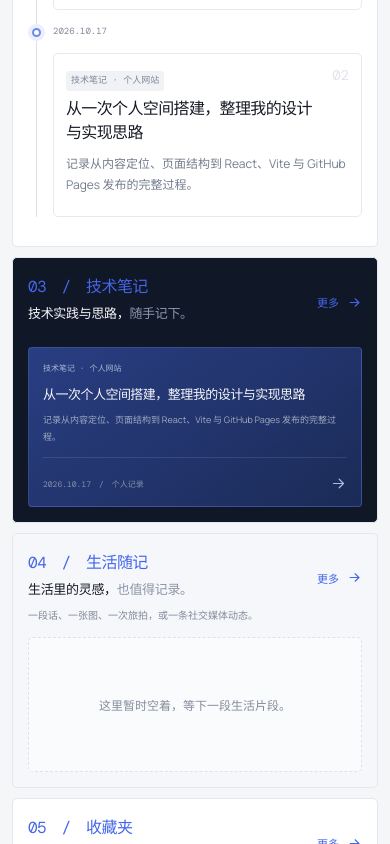
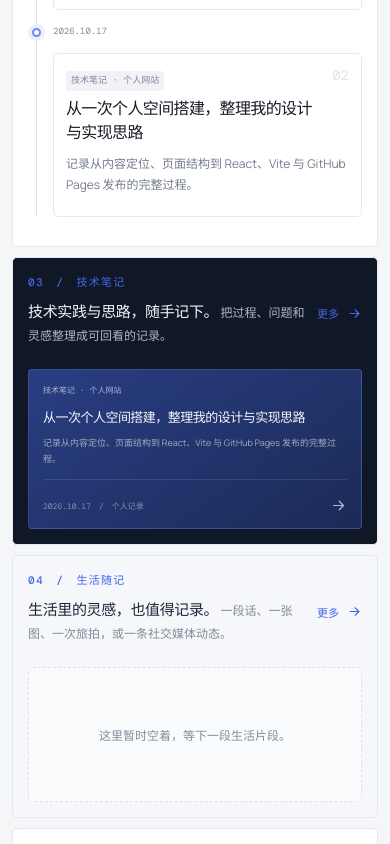
Before and after one commit to kairyqi/kairyqi-blog, a React (Vite) app: page / in a window 390 px wide. Shown: the part 1156-2000 px from the top of the page. Built offline with nearby package versions, Linux system fonts and the light colour scheme.

Commit message:
Combine section heading copy and enlarge favorites

```diff
--- a/src/main.jsx
+++ b/src/main.jsx
@@ -162,15 +162,15 @@ function App() {
     </aside>
     <div className="main-column">
 
-    <section className="experience-section section-pad" id="experience"><div className="page-width"><div className="section-heading"><div><span className="section-kicker">02　/　日志</span><h2>空间里的新内容，<em>按时间汇集。</em></h2></div><div className="heading-aside"><p>技术笔记、收藏、项目和生活片段，都在这里留下时间。</p><a className="text-link" href="?view=list&amp;section=journal&amp;page=1">更多 <Icon name="arrow" size={15}/></a></div></div><div className="timeline">{logEntries.slice(0, 3).map((entry, index) => <a className="timeline-item" href={routeForDetail(entry.id)} key={entry.date + entry.title}><div className="timeline-date">{entry.date}</div><div className="timeline-marker"><i/></div><div className="timeline-content"><div className="timeline-top"><div><span className={index === 0 ? 'role-tag' : 'role-tag muted-tag'}>{entry.category}</span><h3>{entry.title}</h3></div><span className="timeline-number">{String(index + 1).padStart(2, '0')}</span></div><p className="timeline-desc">{entry.note}</p></div></a>)}</div></div></section>
+    <section className="experience-section section-pad" id="experience"><div className="page-width"><div className="section-heading"><div><span className="section-kicker">02　/　日志</span><p><strong>空间里的新内容，按时间汇集。</strong> 技术笔记、收藏、项目和生活片段，都在这里留下时间。</p></div><div className="heading-aside"><a className="text-link" href="?view=list&amp;section=journal&amp;page=1">更多 <Icon name="arrow" size={15}/></a></div></div><div className="timeline">{logEntries.slice(0, 3).map((entry, index) => <a className="timeline-item" href={routeForDetail(entry.id)} key={entry.date + entry.title}><div className="timeline-date">{entry.date}</div><div className="timeline-marker"><i/></div><div className="timeline-content"><div className="timeline-top"><div><span className={index === 0 ? 'role-tag' : 'role-tag muted-tag'}>{entry.category}</span><h3>{entry.title}</h3></div><span className="timeline-number">{String(index + 1).padStart(2, '0')}</span></div><p className="timeline-desc">{entry.note}</p></div></a>)}</div></div></section>
 
-    <section className="notes-section section-pad" id="notes"><div className="page-width"><div className="section-heading"><div><span className="section-kicker">03　/　技术笔记</span><h2>技术实践与思路，<em>随手记下。</em></h2></div><a className="text-link" href="?view=list&amp;section=notes&amp;page=1">更多 <Icon name="arrow" size={15}/></a></div><div className="notes-grid">{noteEntries.length ? noteEntries.slice(0, 3).map((entry, index) => <a className={`note-card${index === 0 ? ' note-feature' : ''}`} href={`?view=detail&id=${entry.id}`} key={entry.id}><span className="note-type">{entry.category}</span><div className="note-card-copy"><h3>{entry.title}</h3><p>{entry.note}</p></div><div className="note-foot"><span>{entry.date}　/　个人记录</span><Icon name="arrow" size={17}/></div></a>) : <div className="empty-state">还没有技术笔记，之后有想法时再记下来。</div>}</div></div></section>
+    <section className="notes-section section-pad" id="notes"><div className="page-width"><div className="section-heading"><div><span className="section-kicker">03　/　技术笔记</span><p><strong>技术实践与思路，随手记下。</strong> 把过程、问题和灵感整理成可回看的记录。</p></div><a className="text-link" href="?view=list&amp;section=notes&amp;page=1">更多 <Icon name="arrow" size={15}/></a></div><div className="notes-grid">{noteEntries.length ? noteEntries.slice(0, 3).map((entry, index) => <a className={`note-card${index === 0 ? ' note-feature' : ''}`} href={`?view=detail&id=${entry.id}`} key={entry.id}><span className="note-type">{entry.category}</span><div className="note-card-copy"><h3>{entry.title}</h3><p>{entry.note}</p></div><div className="note-foot"><span>{entry.date}　/　个人记录</span><Icon name="arrow" size={17}/></div></a>) : <div className="empty-state">还没有技术笔记，之后有想法时再记下来。</div>}</div></div></section>
 
-    <section className="moments-section section-pad" id="moments"><div className="page-width"><div className="section-heading"><div><span className="section-kicker">04　/　生活随记</span><h2>生活里的灵感，<em>也值得记录。</em></h2></div><div className="heading-aside"><p>一段话、一张图、一次旅拍，或一条社交媒体动态。</p><a className="text-link" href="?view=list&amp;section=moments&amp;page=1">更多 <Icon name="arrow" size={15}/></a></div></div><div className="moments-grid"><div className="empty-state">这里暂时空着，等下一段生活片段。</div></div></div></section>
+    <section className="moments-section section-pad" id="moments"><div className="page-width"><div className="section-heading"><div><span className="section-kicker">04　/　生活随记</span><p><strong>生活里的灵感，也值得记录。</strong> 一段话、一张图、一次旅拍，或一条社交媒体动态。</p></div><div className="heading-aside"><a className="text-link" href="?view=list&amp;section=moments&amp;page=1">更多 <Icon name="arrow" size={15}/></a></div></div><div className="moments-grid"><div className="empty-state">这里暂时空着，等下一段生活片段。</div></div></div></section>
 
-    <section className="favorites-section section-pad" id="favorites"><div className="page-width"><div className="section-heading"><div><span className="section-kicker">05　/　收藏夹</span><h2>遇见的内容，<em>先放在这里。</em></h2></div><div className="heading-aside"><p>网站、账号、文章与工具的链接备忘。</p><a className="text-link" href="?view=list&amp;section=favorites&amp;page=1">更多 <Icon name="arrow" size={15}/></a></div></div><div className="favorites-grid">{bookmarks.map(item => <a className={`favorite-card${item.image ? ' has-image' : ''}`} href={item.link} target="_blank" rel="noreferrer" key={item.title}>{item.image && <div className="favorite-visual"><img src={item.image} alt=""/><span className="favorite-open"><Icon name="external" size={15}/></span></div>}<div className="favorite-info"><div className="favorite-meta"><span>{item.type}</span><b>{item.label}</b></div><h3>{item.title}</h3><p>{item.note}</p></div></a>)}</div></div></section>
+    <section className="favorites-section section-pad" id="favorites"><div className="page-width"><div className="section-heading"><div><span className="section-kicker">05　/　收藏夹</span><p><strong>遇见的内容，先放在这里。</strong> 网站、账号、文章与工具的链接备忘。</p></div><div className="heading-aside"><a className="text-link" href="?view=list&amp;section=favorites&amp;page=1">更多 <Icon name="arrow" size={15}/></a></div></div><div className="favorites-grid">{bookmarks.map(item => <a className={`favorite-card${item.image ? ' has-image' : ''}`} href={item.link} target="_blank" rel="noreferrer" key={item.title}>{item.image && <div className="favorite-visual"><img src={item.image} alt=""/><span className="favorite-open"><Icon name="external" size={15}/></span></div>}<div className="favorite-info"><div className="favorite-meta"><span>{item.type}</span><b>{item.label}</b></div><h3>{item.title}</h3><p>{item.note}</p></div></a>)}</div></div></section>
 
-    <section className="projects-section section-pad" id="projects"><div className="page-width"><div className="section-heading"><div><span className="section-kicker">06　/　正在进行</span><h2>项目与尝试，<em>阶段记录。</em></h2></div><div className="heading-aside"><p>正在尝试的内容与阶段状态，也顺手留档。</p><a className="text-link" href="?view=list&amp;section=projects&amp;page=1">更多 <Icon name="arrow" size={15}/></a></div></div><div className="project-grid"><div className="empty-state">还没有项目记录，等有正在进行的尝试时再补充。</div></div></div></section>
+    <section className="projects-section section-pad" id="projects"><div className="page-width"><div className="section-heading"><div><span className="section-kicker">06　/　正在进行</span><p><strong>项目与尝试，阶段记录。</strong> 正在尝试的内容与阶段状态，也顺手留档。</p></div><div className="heading-aside"><a className="text-link" href="?view=list&amp;section=projects&amp;page=1">更多 <Icon name="arrow" size={15}/></a></div></div><div className="project-grid"><div className="empty-state">还没有项目记录，等有正在进行的尝试时再补充。</div></div></div></section>
 
     </div></div>
     <section className="contact-section" id="contact"><div className="contact-grid-bg"/><div className="page-width contact-inner"><div className="contact-kicker"><span className="availability-dot"/> 联系方式</div><h2>如果需要联系，<br /><em>邮箱在这里。</em></h2><p>常用的联系入口，放在这里备忘。</p><a className="contact-cta" href="mailto:kairyqi@gmail.com">kairyqi@gmail.com <span><Icon name="arrow" size={19}/></span></a><div className="social-links"><a href="https://github.com/kairyqi" target="_blank" rel="noreferrer"><Icon name="github" size={16}/> GitHub</a></div><footer className="site-footer"><a className="wordmark" href="#home"><span className="wordmark-icon"><Icon name="code" size={14}/></span> KairyQi<span className="wordmark-dot">.</span></a><span>© 2026 · KairyQi 的空间 · 记录所爱，保持好奇。</span><a href="#home">回到顶部 ↑</a></footer></div></section>
--- a/src/styles.css
+++ b/src/styles.css
@@ -212,3 +212,23 @@
   .main-column .favorite-info p{font-size:12px}
   .main-column .favorite-meta,.main-column .favorite-meta b{font-size:9px}
 }
+
+/* Section headings use the kicker for the section label and a combined copy line */
+.body-layout .section-kicker{font:700 11px var(--mono);letter-spacing:.12em;margin-bottom:10px}
+.body-layout .section-heading>div:first-child>p{margin:0;color:#838998;font-size:14px;line-height:1.8}
+.body-layout .section-heading>div:first-child>p strong{color:#202638;font-size:17px;font-weight:750;letter-spacing:-.025em}
+.notes-section .section-heading>div:first-child>p{color:#aeb8cc}
+.notes-section .section-heading>div:first-child>p strong{color:#f4f6fb}
+.favorite-meta{font-size:11px}
+.favorite-meta b{font-size:11px;padding:5px 8px}
+.favorite-info{padding:18px}
+.favorite-info h3{font-size:18px;margin:13px 0 7px}
+.favorite-info p{font-size:14px;line-height:1.75}
+@media(max-width:720px){
+  .body-layout .section-heading>div:first-child>p{font-size:12px;line-height:1.75}
+  .body-layout .section-heading>div:first-child>p strong{font-size:15px}
+  .main-column .favorite-meta,.main-column .favorite-meta b{font-size:10px}
+  .main-column .favorite-info{padding:15px}
+  .main-column .favorite-info h3{font-size:16px;margin:11px 0 6px}
+  .main-column .favorite-info p{font-size:13px;line-height:1.7}
+}
```
